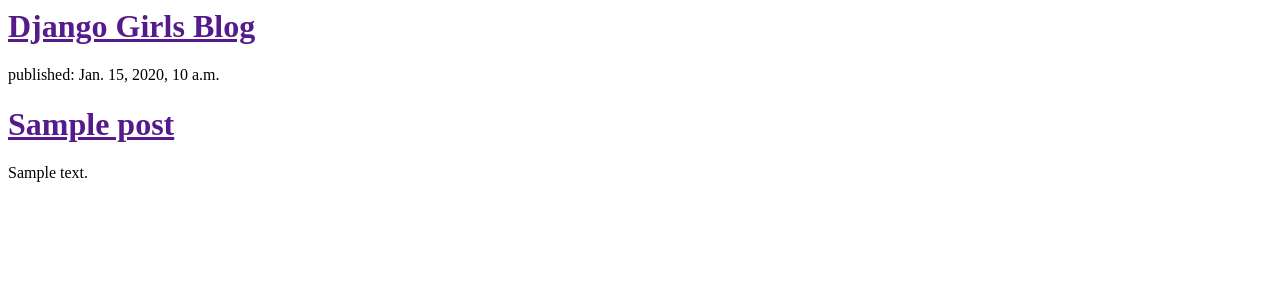
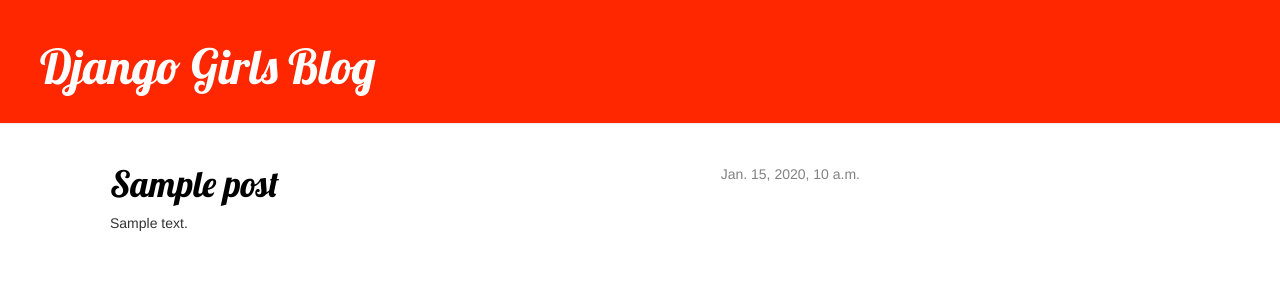
Before and after one commit to Alexceptional/my-first-blog, a Django app: page / in a window 1280 px wide. Shown: the top 302 px of the page. Run offline with Django 3.2, Linux system fonts and the light colour scheme; tables that the repository leaves empty hold one stand-in row (values such as "Sample post"); some libraries are stand-ins or nearby versions.

Commit message:
Added view, template and CSS

```diff
--- /dev/null
+++ b/blog/static/css/blog.css
@@ -0,0 +1,60 @@
+/*h1 a {
+    color: #FCA205;
+    font-family: 'Lobster';
+}
+
+body {
+	padding-left: 15px;
+}*/
+
+.page-header {
+    background-color: #ff2700;
+    margin-top: 0;
+    padding: 20px 20px 20px 40px;
+}
+
+.page-header h1, .page-header h1 a, .page-header h1 a:visited, .page-header h1 a:active {
+    color: #ffffff;
+    font-size: 36pt;
+    text-decoration: none;
+}
+
+.content {
+    margin-left: 40px;
+}
+
+h1, h2, h3, h4 {
+    font-family: 'Lobster', cursive;
+}
+
+.date {
+    float: right;
+    color: #828282;
+}
+
+.save {
+    float: right;
+}
+
+.post-form textarea, .post-form input {
+    width: 100%;
+}
+
+.top-menu, .top-menu:hover, .top-menu:visited {
+    color: #ffffff;
+    float: right;
+    font-size: 26pt;
+    margin-right: 20px;
+}
+
+.post {
+    margin-bottom: 70px;
+}
+
+.post h1 a {
+    color: #000000;
+}
+
+.post h1 a:visited {
+    color: #ff2700;
+}
--- /dev/null
+++ b/blog/templates/blog/base.html
@@ -0,0 +1,33 @@
+{% load staticfiles %}
+
+<htmlL>
+
+    <head>
+
+        <link rel="stylesheet" href="//maxcdn.bootstrapcdn.com/bootstrap/3.2.0/css/bootstrap.min.css">
+        <link rel="stylesheet" href="//maxcdn.bootstrapcdn.com/bootstrap/3.2.0/css/bootstrap-theme.min.css">
+        <link rel="stylesheet" href="{% static "css/blog.css" %}">
+        <link href="http://fonts.googleapis.com/css?family=Lobster&subset=latin,latin-ext" rel="stylesheet" type="text/css">
+
+        <title>Django Girls Blog</title>
+
+    </head>
+
+    <body>
+
+         <div class="page-header">
+             <h1><a href="/">Django Girls Blog</a></h1>
+         </div>
+
+         <div class="content container">
+            <div class="row">
+                <div class="col-md-8">
+                     {% block content %}
+                     {% endblock %}
+                </div>
+            </div>
+        </div>
+
+    </body>
+
+</htmlL>
--- a/blog/templates/blog/post_list.html
+++ b/blog/templates/blog/post_list.html
@@ -1,31 +1,25 @@
-<htmlL>
+{% extends "blog/base.html" %}
 
-	<head>
-
-		<title>Django Girls Blog</title>
-
-	</head>
+{% block content %}
 
 	<body>
 
-		<div>
-
-			<h1><a href="">Django Girls Blog</a></h1>
-
+		<div class="content container">
+    		<div class="row">
+        		<div class="col-md-8">
+            		{% for post in posts %}
+                		<div class="post">
+                    		<div class="date">
+                        		{{ post.published_date }}
+                    		</div>
+                    	<h1><a href="{% url "post_detail" pk=post.pk %}">{{ post.title }}</a></h1>
+                    	<p>{{ post.text|linebreaks }}</p>
+                		</div>
+            		{% endfor %}
+        		</div>
+    		</div>
 		</div>
-
-		{% for post in posts %}
-
-			<div>
-
-				<p>published: {{ post.published_date }}</p>
-				<h1><a href="">{{ post.title }}</a></h1>
-				<p>{{ post.text|linebreaks }}</p>
-
-			</div>
-
-		{% endfor %}
 
 	</body>
 
-</htmlL>
+{% endblock content %}
--- a/blog/urls.py
+++ b/blog/urls.py
@@ -3,4 +3,5 @@ from . import views
 
 urlpatterns = [
     url(r'^$', views.post_list, name='post_list'),
-]
+    url(r'^post/(?P<pk>[0-9]+)/$', views.post_detail, name='post_detail'),
+    ]
--- a/blog/views.py
+++ b/blog/views.py
@@ -6,3 +6,8 @@ def post_list(request):
 
 	posts = Post.objects.all().order_by('published_date')
 	return render(request,'blog/post_list.html', {'posts': posts})
+
+def post_detail(request, pk):
+
+	post = get_object_or_404(Post, pk=pk)
+	return render(request,'blog/post_list.html', {'posts': posts})
```
Also changed, not shown: blog/templates/blog/post_detail.html (added, +13 -0 lines).
